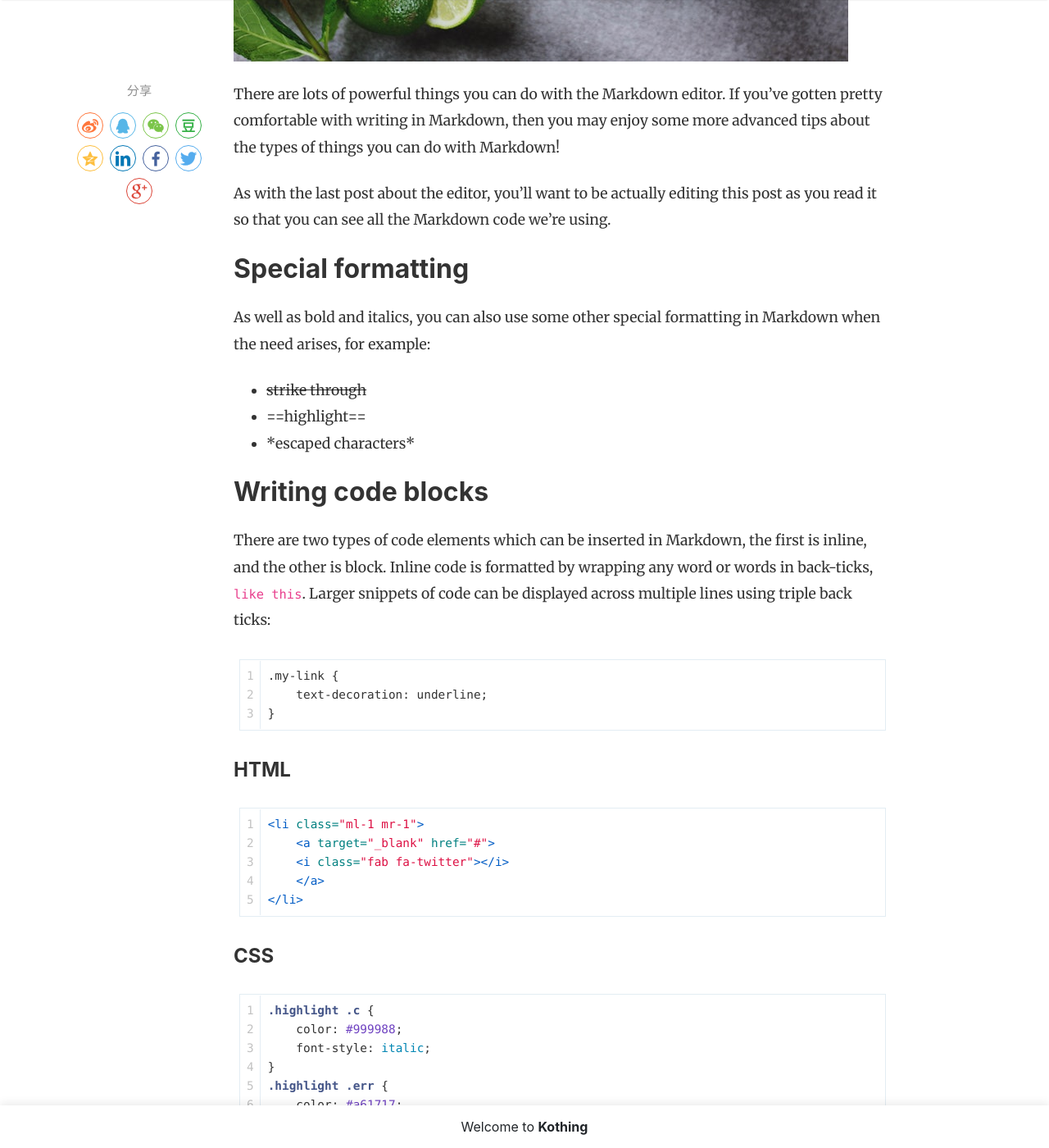
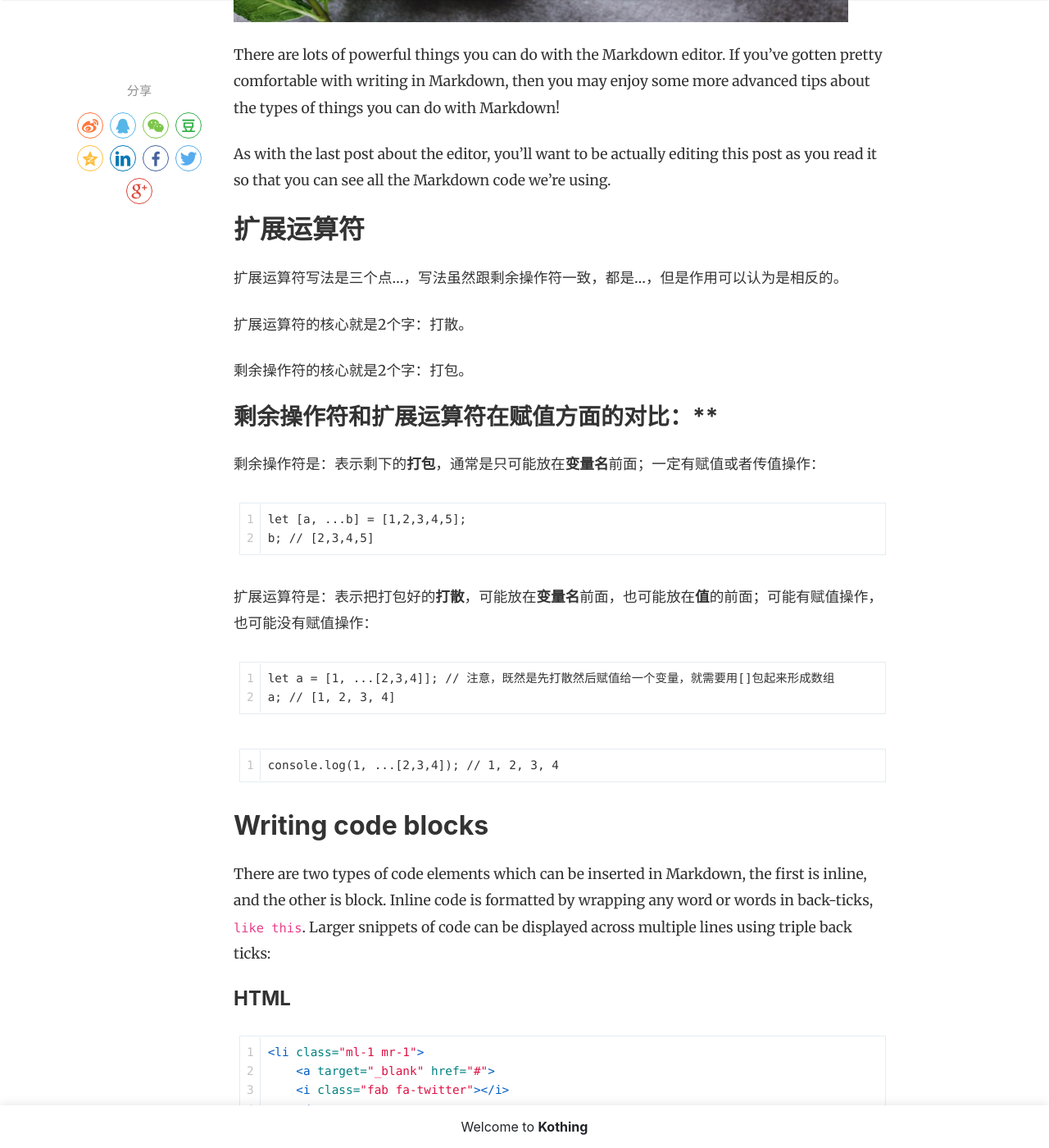
Before and after one commit to kothing/kothing.github.io, a Jekyll site: the page built from _posts/2019-06-12-powerful-things-markdown-editor.md, in a window 1280 px wide and 1400 px high, scrolled down 946 px. Shown: the whole window at 82% size. Built offline with Jekyll 4.4.1, drawn with Linux system fonts in a browser that asks for light colours; nearby versions of some CDN libraries; comment, search, counter and statistics services are not loaded; some of the changed text lies outside the part shown.

Commit message:
Update 2019-06-12-powerful-things-markdown-editor.md

````diff
--- a/_posts/2019-06-12-powerful-things-markdown-editor.md
+++ b/_posts/2019-06-12-powerful-things-markdown-editor.md
@@ -1,8 +1,8 @@
 ---
 layout: post
-title:  "Powerful things you can do with the Markdown editor"
+title:  "ES6的扩展运算符和剩余操作符的对比和应用"
 author: Kothing
-categories: [ Jekyll, tutorial ]
+categories: [ javascript, ES6 ]
 image: assets/images/16.jpg
 rating: 4.5
 ---
@@ -11,24 +11,35 @@ There are lots of powerful things you can do with the Markdown editor. If you've
 As with the last post about the editor, you'll want to be actually editing this post as you read it so that you can see all the Markdown code we're using.
 
 
-## Special formatting
+## 扩展运算符
 
-As well as bold and italics, you can also use some other special formatting in Markdown when the need arises, for example:
+扩展运算符写法是三个点...，写法虽然跟剩余操作符一致，都是...，但是作用可以认为是相反的。
 
-+ ~~strike through~~
-+ ==highlight==
-+ \*escaped characters\*
+扩展运算符的核心就是2个字：打散。
+
+剩余操作符的核心就是2个字：打包。
+
+### 剩余操作符和扩展运算符在赋值方面的对比：**
+剩余操作符是：表示剩下的**打包**，通常是只可能放在**变量名**前面；一定有赋值或者传值操作：
+```
+let [a, ...b] = [1,2,3,4,5];
+b; // [2,3,4,5]
+```
+扩展运算符是：表示把打包好的**打散**，可能放在**变量名**前面，也可能放在**值**的前面；可能有赋值操作，也可能没有赋值操作：
+```
+let a = [1, ...[2,3,4]]; // 注意，既然是先打散然后赋值给一个变量，就需要用[]包起来形成数组
+a; // [1, 2, 3, 4]
+```
+```
+console.log(1, ...[2,3,4]); // 1, 2, 3, 4
+```
 
 
 ## Writing code blocks
 
 There are two types of code elements which can be inserted in Markdown, the first is inline, and the other is block. Inline code is formatted by wrapping any word or words in back-ticks, `like this`. Larger snippets of code can be displayed across multiple lines using triple back ticks:
 
-```
-.my-link {
-    text-decoration: underline;
-}
-```
+
 
 #### HTML
 
````
